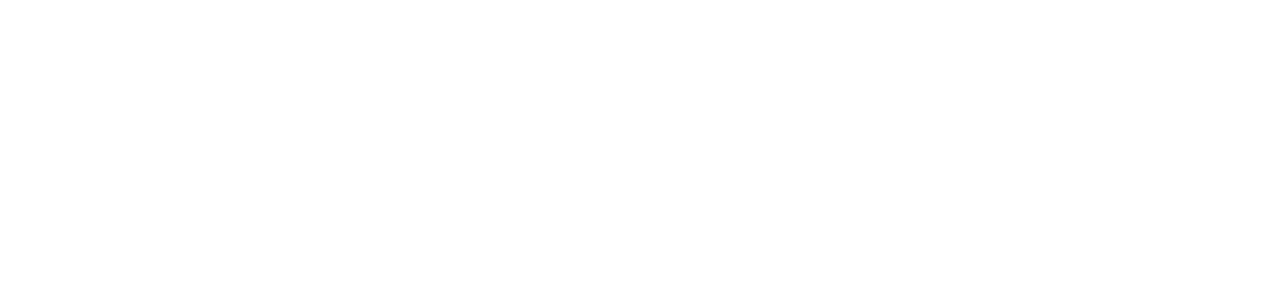
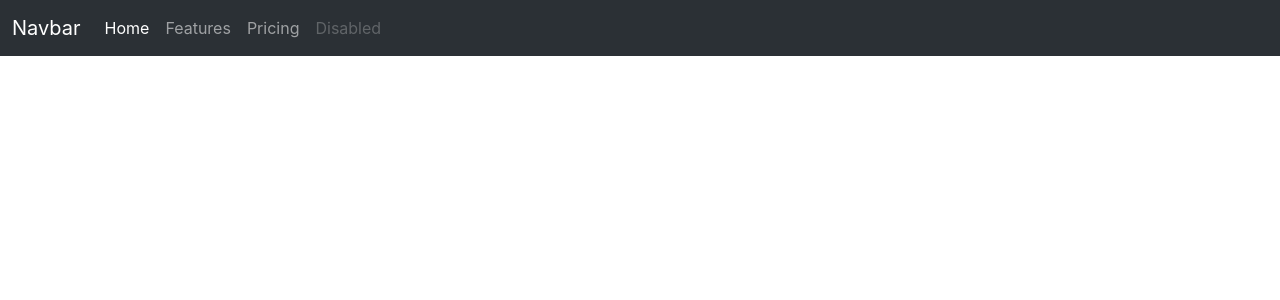
Before and after one commit to zoltan-gacsal/my_learning, a React (Create React App) app in the folder news_media/: page / in a window 1280 px wide. Shown: the top 300 px of the page. Built offline with nearby package versions, Linux system fonts and the light colour scheme.

Commit message:
Navbar made with bootstrap template

```diff
--- a/news_media/src/App.js
+++ b/news_media/src/App.js
@@ -1,8 +1,16 @@
 import './App.css';
 import axios from 'axios';
+import Navbar from './Components/Navbar/Navbar';
 
 function App() {
 
+ return(
+  <div>
+
+    <Navbar />
+
+  </div>
+ )
 
 
 
--- a/news_media/src/Components/Navbar/Navbar.jsx
+++ b/news_media/src/Components/Navbar/Navbar.jsx
@@ -0,0 +1,33 @@
+/* eslint-disable jsx-a11y/anchor-is-valid */
+
+
+const Navbar = () => {
+  return (
+    <nav className="navbar navbar-expand-lg bg-body-tertiary" data-bs-theme="dark">
+  <div className="container-fluid">
+    <a className="navbar-brand" href="#">Navbar</a>
+    <button className="navbar-toggler" type="button" data-bs-toggle="collapse" data-bs-target="#navbarNav" aria-controls="navbarNav" aria-expanded="false" aria-label="Toggle navigation">
+      <span className="navbar-toggler-icon"></span>
+    </button>
+    <div className="collapse navbar-collapse" id="navbarNav">
+      <ul className="navbar-nav">
+        <li className="nav-item">
+          <a className="nav-link active" aria-current="page" href="#">Home</a>
+        </li>
+        <li className="nav-item">
+          <a className="nav-link" href="#">Features</a>
+        </li>
+        <li className="nav-item">
+          <a className="nav-link" href="#">Pricing</a>
+        </li>
+        <li className="nav-item">
+          <a className="nav-link disabled" aria-disabled="true">Disabled</a>
+        </li>
+      </ul>
+    </div>
+  </div>
+</nav>
+  )
+}
+
+export default Navbar
--- a/news_media/src/index.js
+++ b/news_media/src/index.js
@@ -2,16 +2,11 @@
 import ReactDOM from 'react-dom/client';
 import './index.css';
 import App from './App';
-import reportWebVitals from './reportWebVitals';
+
 
 const root = ReactDOM.createRoot(document.getElementById('root'));
 root.render(
-  <React.StrictMode>
+
     <App />
-  </React.StrictMode>
+
 );
-
-// If you want to start measuring performance in your app, pass a function
-// to log results (for example: reportWebVitals(console.log))
-// or send to an analytics endpoint. Learn more: https://bit.ly/CRA-vitals
-reportWebVitals();
```
